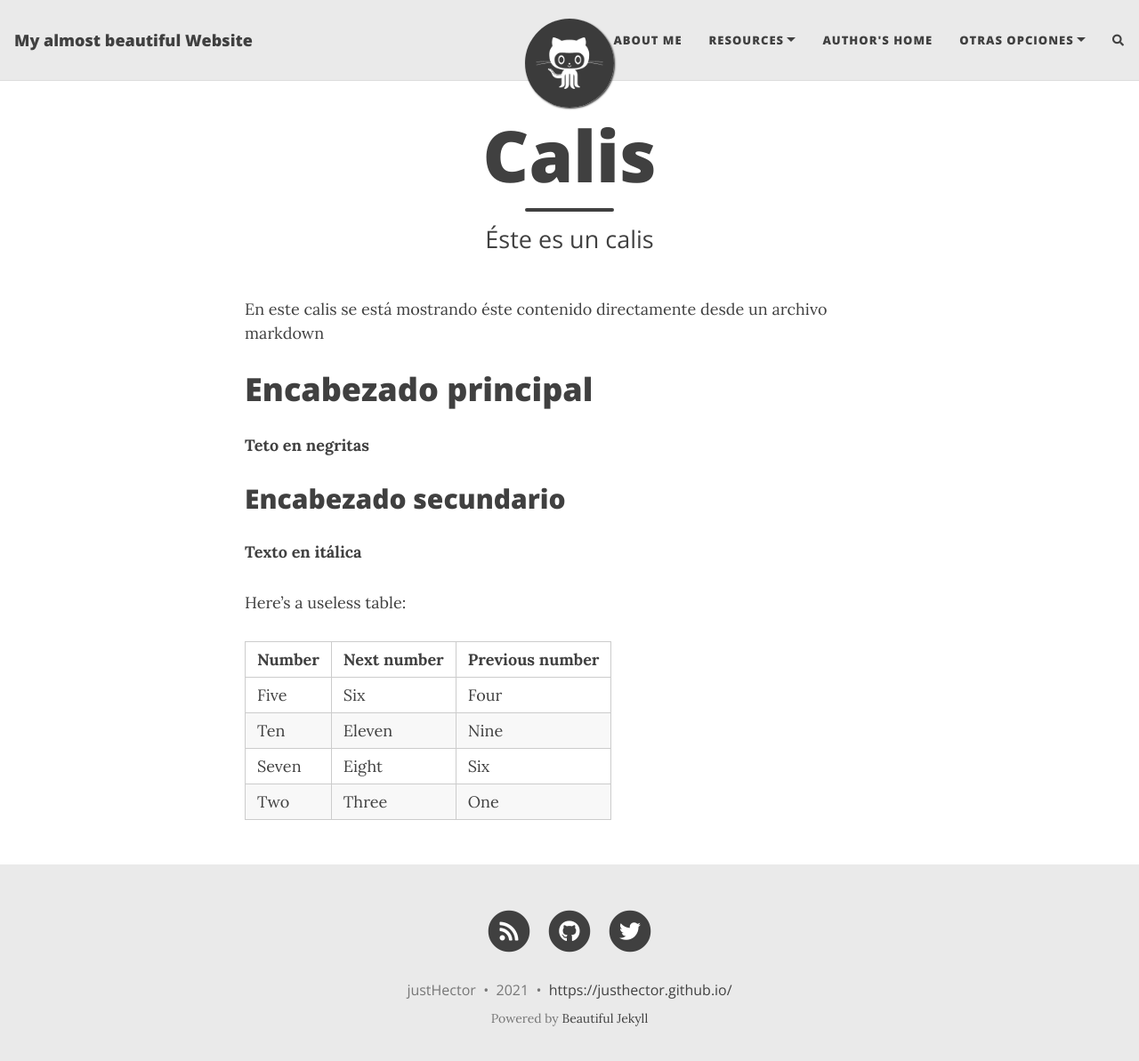
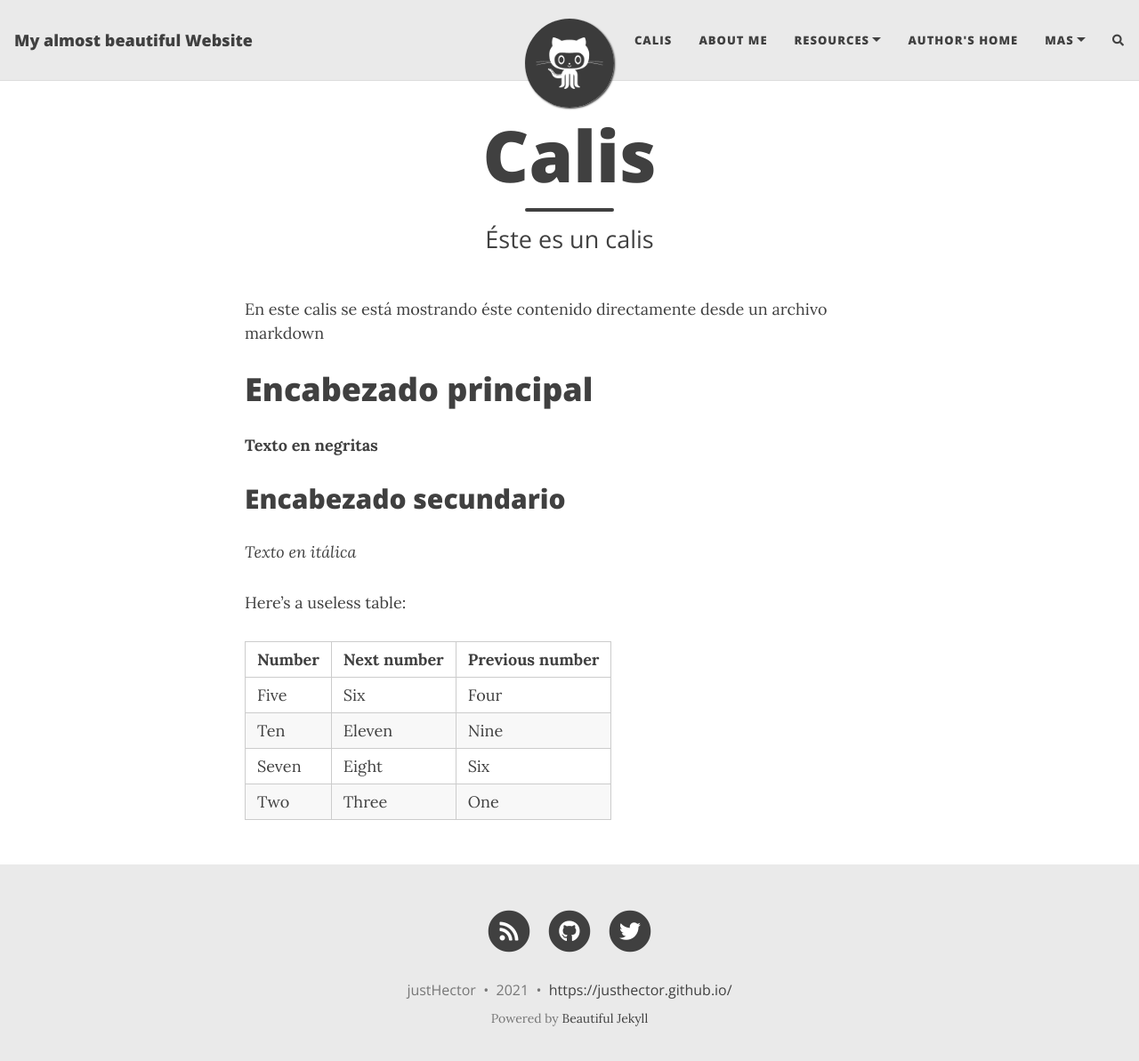
Before and after one commit to justHector/almost-beautiful-jekyll, a Jekyll site: the page built from calis.md, in a window 1280 px wide and 1206 px high. Shown: the top 1193 px of the window at 89% size. Built offline with Jekyll 4.4.1, drawn with Linux system fonts in a browser that asks for light colours; nearby versions of some CDN libraries; comment, search, counter and statistics services are not loaded.

Commit message:
mas ligeros cambios

```diff
--- a/_config.yml
+++ b/_config.yml
@@ -20,7 +20,7 @@
     - Beautiful Jekyll: "https://beautifuljekyll.com"
     - Learn markdown: "https://www.markdowntutorial.com/"
   Author's home: "https://justhector.github.io/"
-  Otras Opciones:
+  Mas:
     - XYZ: "https://HectorMarioSanchez.xyz"
     - PiiDO: "http://www.piido.mx/"
 
--- a/calis.md
+++ b/calis.md
@@ -9,11 +9,11 @@
 
 # Encabezado principal
 
-**Teto en negritas**
+**Texto en negritas**
 
 ## Encabezado secundario
 
-__Texto en itálica__
+_Texto en itálica_
 
 Here's a useless table:
 
```
